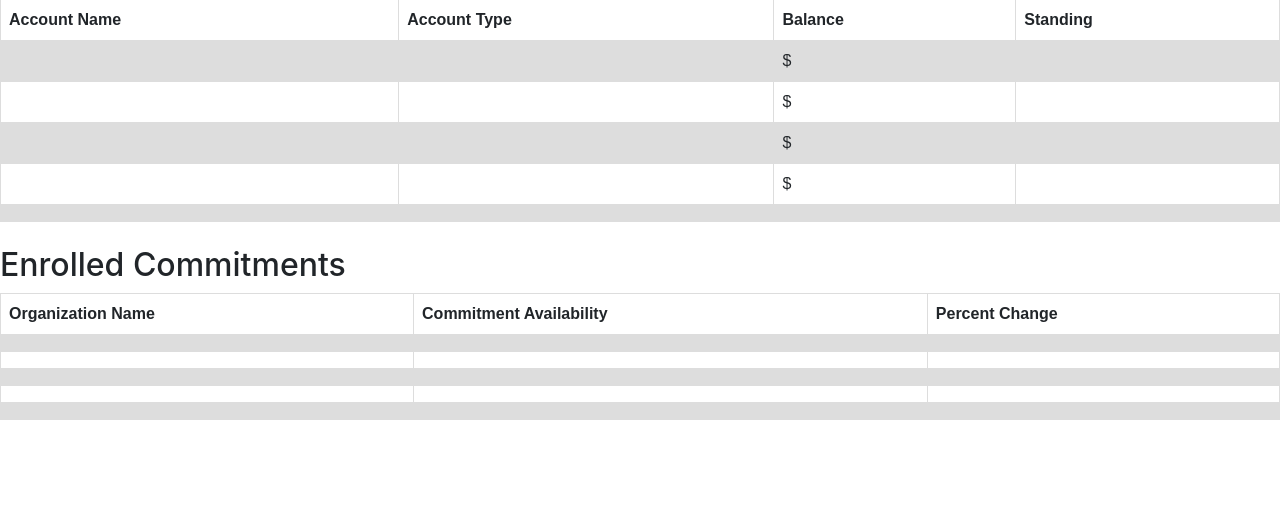
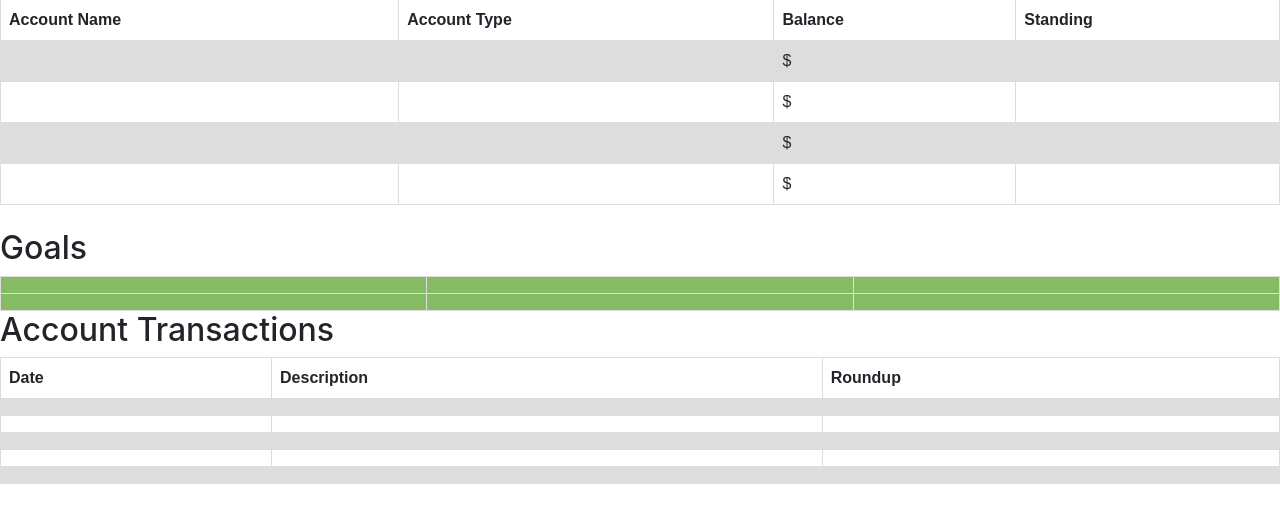
Before and after one commit to Thuroma/Hackathon_23_Niman-Nguyen-Long-Thoma, a Flask app: page /homepage in a window 1280 px wide. Shown: the part 167-690 px from the top of the page. Run offline with Flask 2, Linux system fonts and the light colour scheme; data that the repository does not hold is empty; some libraries are stand-ins or nearby versions.

Commit message:
added a new table and styling

```diff
--- a/static/style.css
+++ b/static/style.css
@@ -108,3 +108,7 @@ table {
   tr:nth-child(even) {
     background-color: #dddddd;
   }
+
+  .tables-div2 table tr{
+    background-color: #85bb65;
+  }
--- a/templates/homepage.html
+++ b/templates/homepage.html
@@ -52,24 +52,33 @@
     <td>${{ account_data[0]['currentBalance'] }}</td>
     <td></td>
   </tr>
-  <tr>
-    <td></td>
-    <td></td>
-    <td></td>
-    <td></td>
-  </tr>
 </table>
 </div>
 <br>
 
+<div class="tables-div2">
+  <h2 class="table-header">Goals</h2>
+  <table>
+      <tr>
+        <th></th>
+        <th></th>
+        <th></th>
+      </tr>
+      <tr>
+        <td></td>
+        <td></td>
+        <td></td>
+      </tr>
+    </table>
+</div>
 
 <div class="tables-div">
-    <h2 class="table-header">Enrolled Commitments</h2>
+    <h2 class="table-header">Account Transactions</h2>
     <table>
         <tr>
-          <th>Organization Name</th>
-          <th>Commitment Availability</th>
-          <th>Percent Change</th>
+          <th>Date</th>
+          <th>Description</th>
+          <th>Roundup</th>
         </tr>
         <tr>
           <td></td>
```
